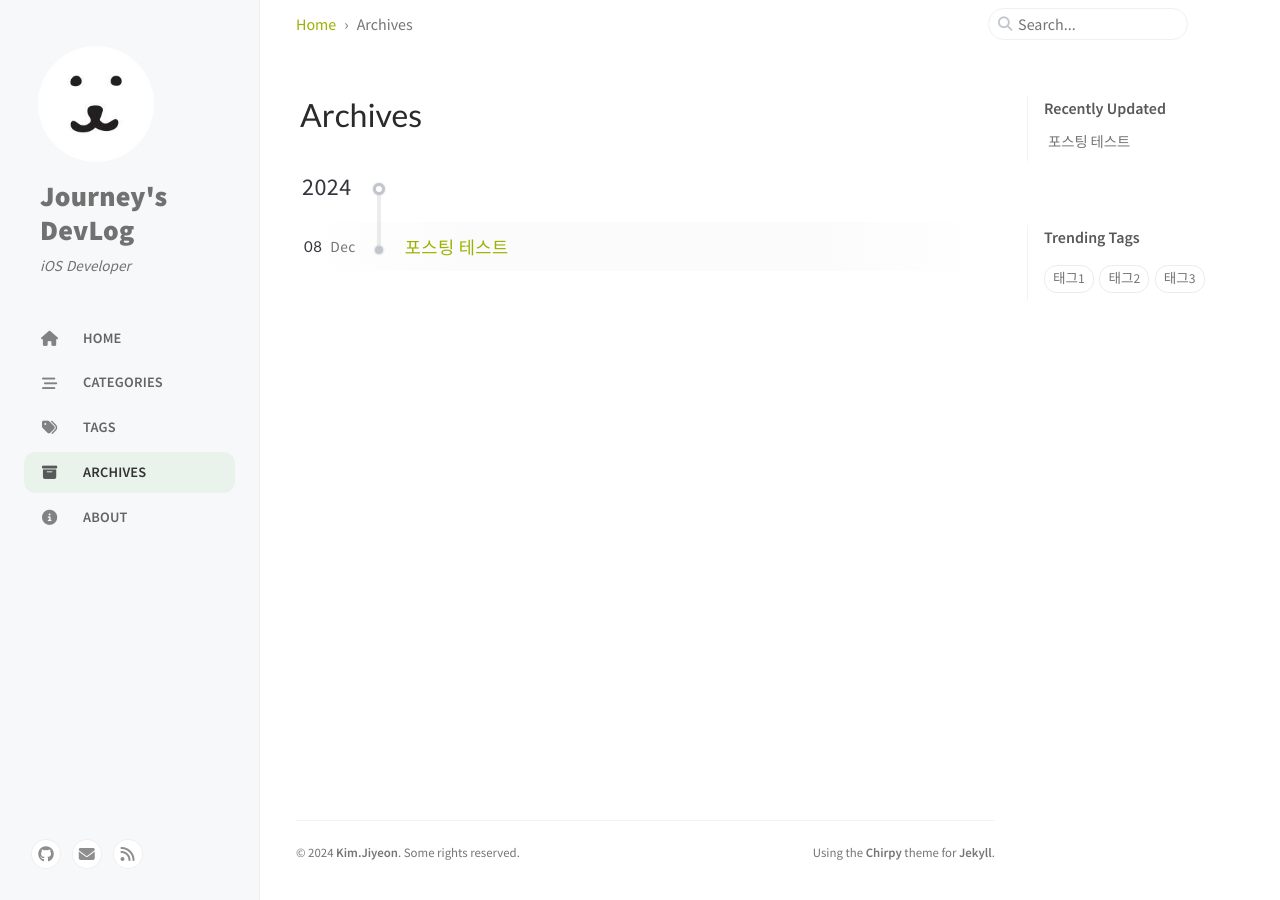
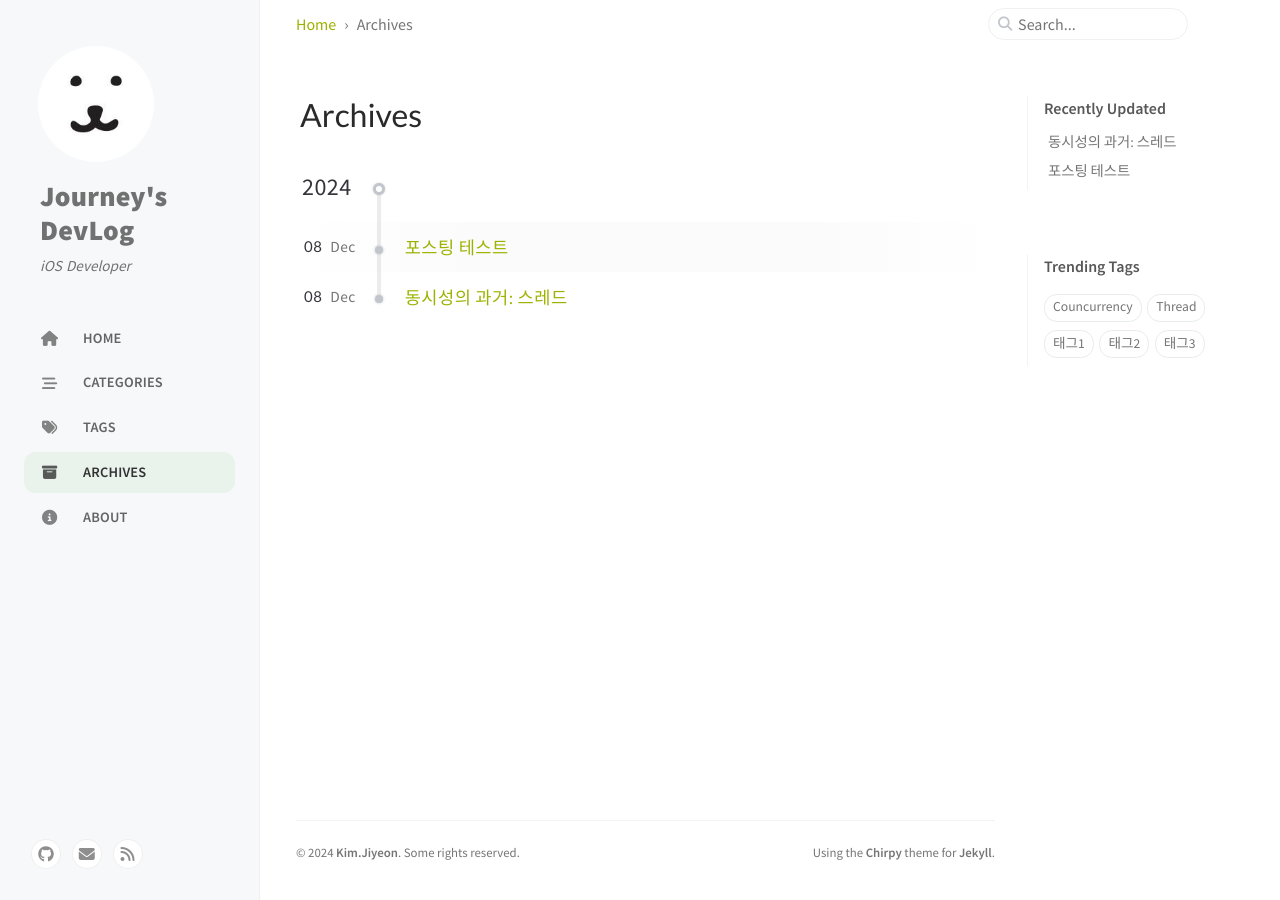
Before and after one commit to ji-yeon224/ji-yeon224.github.io, a Jekyll site: the page built from _tabs/archives.md, in a window 1280 px wide. Built offline with Jekyll 4.4.1, drawn with Linux system fonts in a browser that asks for light colours; cached includes are drawn as plain includes; comment, search, counter and statistics services are not loaded; part of the change alters nothing that is shown.

Commit message:
New Post

````diff
--- a/_config.yml
+++ b/_config.yml
@@ -19,7 +19,7 @@ title: Journey's DevLog # the main title
 tagline: iOS Developer # it will display as the subtitle
 
 description: >- # used by seo meta and the atom feed
-  .
+  iOS
 
 # Fill in the protocol & hostname for your site.
 # E.g. 'https://username.github.io', note that it does not end with a '/'.
@@ -42,6 +42,8 @@ social:
     # Uncomment below to add more social links
     # - https://www.facebook.com/username
     # - https://www.linkedin.com/in/username
+
+future: true
 
 # Site Verification Settings
 webmaster_verifications:
--- /dev/null
+++ b/_posts/2024-12-07-Concurrency_Thread.md
@@ -0,0 +1,482 @@
+---
+title: "동시성의 과거: 스레드"
+date: YYYY-MM-DD HH:MM:SS +09:00
+categories:
+  - PointFree스터디
+tags:
+  - Councurrency
+  - Thread
+comments: "true"
+---
+
+# Concurrency's Past: Threads
+
+## Thread Basics
+
+Operation Queue나 GCD 등 스레드를 고려하지 않고 비동기 코드를 작성하도록 발전해왔다.
+
+동시성 코드를 잘 이해하기 위해서는 동시성 코드의 시작인 Thread에 대해 공부해야 한다. 운영체제는 수십, 수백개의 논리적 스레드를 관리한다.
+
+Thread 는 클래스타입으로 정의되어있다. POSIX 스레드를 기반으로 만들어져서 사용자가 해당 내용에 대해 알지 못해도 스레드를 쉽게 다룰 수 있도록 애플에서 Thread 클래스를 제공한다.
+
+```swift
+Thread.detachNewThread{
+   Thread.sleep(forTimeInterval: 1)
+   print(Thread.current)
+}
+```
+
+위의 내용을 실행시키면 출력되지 않고 프로그램이 종료된다.
+
+`detachNewThread` 를 통해 메인 스레드가 아닌 새로운 스레드를 생성하게 되었고, 그 내부에서 동작하기 때문에 `sleep` 을 기다리지 않고 프로그램이 종료되는 것.
+
+그렇기 때문에
+
+```swift
+Thread.detachNewThread{
+   Thread.sleep(forTimeInterval: 1)
+   print(Thread.current) // 1
+}
+Thread.sleep(forTimeIntervar: 1.1)
+print(Thread.current) // 2
+```
+
+위의 코드를 실행시킨 후 현재 실행되고있는 범위의 스레드 정보를 출력시키면 서로 다른 정보를 출력하게 된다.
+
+```
+<NSThread: 0x106404d00>{number = 2, name = (null)} // 1
+<_NSMainThread: 0x10600aa90>{number = 1, name = main} // 2
+```
+
+**스레드의 순서는 보장되지 않는다.**
+
+```swift
+Thread.detachNewThread{
+   print("1", Thread.current)
+}
+Thread.detachNewThread{
+   print("2", Thread.current)
+}
+Thread.detachNewThread{
+   print("3", Thread.current)
+}
+```
+
+여러 개의 스레드를 생성할 때, 스레드의 생성 순서대로 실행되지 않을 수 있다.
+
+운영체제는 스레드에 실행시간을 할당하는 복잡한 로직을 처리하기 때문에 실행 순서를 예측할 수 없다.
+
+`detachNewThread`를 통해 다른 스레드를 방해하지 않고 작업을 수행할 수 있다. 이론적으로는 컴퓨터에 유한한 수의 코어가 존재한다. 하지만 운영체제 내부적으로 복잡한 작업을 처리하여 여러 스레드가 각자 작업을 수행하고 다른 스레드로 넘어가도록 하여 여러 작업이 교대로 이루어질 수 있도록 한다.
+
+## Priority and Cancellation
+
+### **우선순위**
+
+Thread의 초기화 함수로 스레드를 생성하여 스레드의 우선순위를 설정할 수 있다.
+
+```swift
+let thread = Thread {
+  Thread.sleep(forTimeInterval: 1)
+  print(Thread.current)
+}
+thread.start()
+thread.threadPriority = 0.75
+```
+
+우선순위는 0에서 1 사이의 double 값으로, 운영체제가 해당 스레드를 더 빨리 실행하도록 권장할 수 있지만 보장 되진 않는다.
+
+### **취소**
+```swift
+thread.cancel()
+```
+
+`cancel()` 을 호출하여 **실행 중인 스레드를 중지 요청**을 보낼 수 있다.
+`cancel()`로 스레드의 실행을 멈출 수 있는 것이 아니라 스레드 종료 요청을 보내 내부의 플래그를 변경하도록 한다.
+
+취소를 통해 더 우선순위가 높은 작업을 수행할 때 현재 작업을 취소하고 다음 작업을 수행하도록 할 수 있다.
+
+```swift
+let thread = Thread {
+  Thread.sleep(forTimeInterval: 1)
+  guard !Thread.current.isCancelled else {
+    print("Cancelled")
+    return
+  }
+  print(Thread.current)
+}
+```
+
+`Thread.current.isCancelled` 플래그를 사용하여 스레드 내부에 플래그를 확인하는 코드를 넣어주는 것이 좋다.
+플래그를 자주 확인하여 불필요한 작업을 빠르게 종료할 수 있도록 하는 것이 좋다.
+다만, 취소 매커니즘이 다른 스레드 작업들과 완전히 결합되어있다.
+`Thread.sleep()` 이 동작하고 있을 동안 취소 플래그를 확인하지 않는다.
+```swift
+let thread = Thread {
+  Thread.sleep(forTimeInterval: 1)
+  print(Thread.current)
+}
+thread.start()
+Thread.sleep(forTimeInterval: 0.01)
+thread.cancel()
+```
+
+`Thread.sleep` 에서 취소된 스레드를 인지하지 못하고 취소가 되더라도 지정된 시간이 지날 때 까지 기다리게 된다.
+이러한 이유는 아마도 CPU에서 오버헤드를 피하기 위한 의도로 보여진다.
+우선순위와 취소는 스레드에서 **Cooperative(협조)** 의 특성을 보여주는 기능이다. 스레드에서 낮은 우선순위를 설정하여 다른 스레드들이 CPU에서 더 많은 작업을 할 수 있도록 하고, 스레드 취소를 감지하게 되면 스레드의 작업을 중단하여 불필요한 작업을 빠르게 끝낼 수 있도록 할 수 있다.
+
+## Problems: Coordination
+
+**✔️ 딕셔너리 사용의 안정성**
+
+Thread Dictionary는 말 그대로 딕셔너리 타입이기 때문에 안정성 부분에서 떨어지게 된다. 키 이름을 잘못 입력했을 경우 컴파일러가 해당 문제를 잡을 수 없기 때문에 **런타임 시 문제**가 발생할 가능성이 있다.
+
+
+**✔️ 스레드 딕셔너리 전달 문제**
+
+스레드 딕셔너리를 통해서 데이터를 쉽게 전달할 수 있지만 문제는 **단일 스레드에 한해서만 동작**한다는 것이다. 기존 스레드 내부에서 새로 스레드를 생성하더라도 기존 딕셔너리 데이터를 전달할 수 없다.
+
+예시) 병렬 처리
+```swift
+func makeDatabaseQuery() {
+  let requestId = Thread.current.threadDictionary["requestId"] as! UUID
+  print(requestId, "Making database query")
+  Thread.sleep(forTimeInterval: 0.5)
+  print(requestId, "Finished database query")
+}
+
+func makeNetworkRequest() {
+  let requestId = Thread.current.threadDictionary["requestId"] as! UUID
+  print(requestId, "Making network request")
+  Thread.sleep(forTimeInterval: 0.5)
+  print(requestId, "Finished network request")
+}
+
+func response(for request: URLRequest) -> HTTPURLResponse {
+  let start = Date()
+  let requestId = Thread.current.threadDictionary["requestId"] as! UUID
+
+  let databaseQueryThread = Thread { makeDatabaseQuery() }
+  databaseQueryThread.start()
+
+  let networkRequestThread = Thread { makeNetworkRequest() }
+  networkRequestThread.start()
+
+  // TODO: join threads somehow
+
+  print(requestId, "Completed in", Date().timeIntervalSince(start))
+  return .init()
+}
+
+// 새 스레드에서 네트워크 요청
+let thread = Thread {
+  response(for: .init(url: .init(string: "<https://www.pointfree.co>")!))
+}
+thread.threadDictionary["requestId"] = UUID()
+thread.start()
+```
+
+`makeDatabaseQuery()` 와 `makeNetworkRequest()` 가 내부에서 생성된 스레드를 통해서 병렬적으로 실행된다.
+위의 코드는 오류가 발생하는데 그 이유는 외부에서 생성된 스레드 딕셔너리의 데이터가 내부에서 생성된 스레드에 전달이 되지 않아 requestId값을 찾는데에 오류가 발생한다.
+→ 내부에서 스레드를 생성하였지만 **스레드는 자식 스레드의 개념이 없기 때문에** 별도의 스레드가 생성된다.
+
+위의 코드가 원하는대로 동작하려면 **새로 생성한 딕셔너리에 데이터를 복사**해야 한다.
+```swift
+let databaseQueryThread = Thread { makeDatabaseQuery() }
+databaseQueryThread.threadDictionary.addEntries(
+  from: Thread.current.threadDictionary as! [AnyHashable: Any]
+)
+databaseQueryThread.start()
+```
+
+
+**✔️ 스레드 조인**
+
+위의 예시 코드에서 `databaseQueryThread()` 와 `networkRequestThread()` 는 서로 다른 비동기 작업을 수행하게 된다. 그렇기 때문에 두 작업이 끝나기 전에 함수가 종료된다. 두 작업의 완료를 기다리는 매커니즘이 스레드에는 존재하지 않는다.
+```swift
+while !databaseQueryThread.isFinished || !networkRequestThread.isFinished {
+  Thread.sleep(forTimeInterval: 0.1)
+}
+```
+
+해당 코드처럼 임시로 while루프를 통해 스레드 종료 여부를 판단하는 방법 뿐이다.
+이 방식은 **비효율적**인 방식이다.
+
+
+**✔️ 스레드 취소 전달**
+
+위의 스레드 딕셔너리 문제와 유사하게 스레드 취소 작업 또한 내부 스레드에 전달되지 않는다.
+```swift
+let thread = Thread {
+    print("Outer thread started")
+    Thread.sleep(forTimeInterval: 1) // 1초 동안 대기
+    print("Outer thread is cancelled:", Thread.current.isCancelled)
+
+    // 외부 스레드에서 새 스레드를 만듦
+    let innerThread = Thread {
+        print("Inner thread started")
+        print("Inner thread is cancelled:", Thread.current.isCancelled)
+        Thread.sleep(forTimeInterval: 2)
+        print("Inner thread finished")
+    }
+    innerThread.start() // 내부 스레드 실행
+
+    guard !Thread.current.isCancelled else {
+        print("Outer thread was cancelled")
+        return
+    }
+    print("Outer thread finished")
+}
+
+thread.start()
+Thread.sleep(forTimeInterval: 0.5) // 0.5초 대기 후
+thread.cancel() // 외부 스레드를 취소함
+
+
+```
+
+```plainText
+Outer thread started
+Inner thread started
+Outer thread is cancelled: true
+Inner threa is cancelled: false
+```
+
+위의 코드에서 스레드를 실행하게 된다면 외부 스레드(Outer thread)는 `thread.cancel()` 로 인해 종료되지만 내부에서 생성된 스레드(Inner thread)는 종료되지 않는다.
+즉, 외부 스레드를 취소하더라도 **취소 상태가 내부에 전달되지 않아** 내부 스레드는 계속 작업을 진행하게 된다.
+
+위와 같은 문제들은 비동기 작업을 효율적으로 관리하는 데에 불편함을 야기한다.
+
+## Problems: Expensiveness
+
+만약 우리가 처리해야 할 내용이 많을 경우 스레드의 비용 측면에서 문제가 발생할 수 있다.
+
+**✔️ 스레드 생성 비용과 경쟁**
+
+스레드를 생성하는데에 많은 비용이 든다. 스레드를 생성하게 되면 운영체제가 작업을 빨리 처리할 수 있도록 스케줄링하지만, 그러기 위해 다른 스레드와 경쟁을 하게 된다.
+
+만약 1000개의 스레드를 만들게 되면 많은 스레드가 서로 경쟁해서 운영체제가 시간을 적절히 할당하기 어려워진다.
+
+그렇기 때문에 작업이 느려지고 시스템이 비효율적으로 작동하게 된다.
+
+
+**✔️ 스레드 호출 스택의 메모리 사용 문제**
+
+각 스레드는 고유한 호출 스택(작업을 처리하기 위해 필요한 메모리 공간)을 가지고 있으며, 이 스택의 크기는 0.5MB이다. 그렇기 때문에 1000개의 스레드를 생성하면 호출 스택만으로 500MB의 메모리가 필요하게 된다.
+
+
+**✔️ 스레드 경쟁으로 인한 성능 문제**
+
+많은 스레드가 생성되어 각 스레드가 CPU를 사용하는 시간이 줄어들게 된다면 각 스레드가 작업을 처리할 수 있는 시간이 줄어들게 된다.
+
+예를 들어, 1,000개의 스레드를 생성한 채로 다른 스레드에서 50,000번째 소수 구하기 작업을 수행한다고 해보자. 다른 경쟁 스레드가 없는 상황이라면 50,000번째 소수를 계산하는데는 0.025초가 걸리지만 경쟁 스레드가 1,000개가 있는 경우 2.93초로 100배 이상 처리 속도가 느려진다.
+
+
+**✔️ Non-blocking 작업**
+> **non-blocking** 작업은 비동기 작업을 수행할 때 **CPU가 실제로 작업을 수행하고 있지 않은 대기 시간에 다른 작업을 처리할 수 있도록 처리하는 방식**을 의미한다. 예를 들어, 어떠한 작업을 지연시키거나, 네트워크 요청 시 서버로부터 데이터를 받을 때 까지 기다리는 경우 CPU는 처리할 작업이 많지 않기 때문에 non-blocking이 필요하게 된다.
+
+이러한 경우 다른 스레드가 작업을 처리할 수 있도록 잠시 스레드를 포기했다가 준비가 되었을 때 다시 작업을 처리할 수 있어야 하지만 스레드에서는 이러한 처리를 하기 어렵다. 스레드는 CPU와 밀접하게 연결되어있고, CPU 코어에서는 연속적으로 작업을 처리하도록 설계되어 있기 때문에 잠시 멈추거나 다른 작업을 위해 대기하는 것이 어렵다.
+
+스레드에서 대기를 하기 위해 `Thread.sleep` 을 사용해볼 수 있는데 해당 방식은 매우 **비효율적**이다. 스레드 리소스를 사용하고 있지만, 실제로는 작업을 하고있지 않기 때문이다.
+
+이 보다 더 효율적인 대기 방식은 스레드를 멈추는 대신 운영체제에 일정 시간이 지나면 알려달라고 요청하는 것이다. 하지만 스레드 만으로는 이러한 작업을 수행할 수 없고, 스케쥴 된 작업을 확인하는 도구가 추가적으로 필요할 것이다.
+
+
+**✔️ Thread pool**
+
+**Thread Starvation**이나 **Thread Explosion**를 해결하기 위해 **스레드 풀**을 만드는 방식을 주로 사용하게 된다.
+
+> **Thread Starvation**(스레드 기아 문제): 한정된 수의 스레드가 많은 작업을 처리하려 할 때, 일부 스레드가 오래 기다려야 하는 경우. 즉, 작업이 완료되지 않은 채로 계속 대기하는 상황
+> **Thread Explosion**(스레드 과잉 생성 문제): 너무 많은 스레드가 생성되어 CPU 사용 시간 할당이 어려워 성능이 저하되고, 비효율적으로 작동하는 문제.
+
+스레드 풀은 일정 수의 스레드를 미리 생성하고 관리하는 방식이다. 스레드가 필요할 때 새로 생성하는 대신 스레드 풀에 준비되어 있는 스레드를 요청하여 작업을 처리하게 된다. 스레드가 모두 사용 중일 경우에는 하나가 완료될 때 까지 기다리게 된다.
+
+스레드 풀은 몇가지 단점을 가지고 있다.
+
+1. 차단 작업에 도움 되지 않는다.
+    여전히 타이머나 네트워크 요청 등의 대기 상태의 경우 CPU에서 다른 작업을 처리할 수 없는 상태가 된다.
+
+2. 국소적 해결책
+    스레드 풀은 스레드를 과도하게 생성되지 않도록 할 수 있지만 직접 관리하는 코드 내에서만 가능하다. 외부 라이브러리나 프레임워크에서 자체적으로 스레드 풀을 사용하고 있을 수 있어 독립적인 스레드 풀이 여러 개 존재할 수 있다. 이는 결국 스레드 과잉 생성 문제를 다시 일으킬 수 있따.
+
+3. 협력적 동시성(cooperative concurrency)의 부족
+    협력적 동시성은 여러 스레드가 자원을 공유하며 효율적으로 사용하는 방식을 의미하는데 스레드는 이러한 기능을 기본적으로 제공하지 않는다. 사용하기 위해서는 직접 만들어야 하며 글로벌한 협력적 솔루션을 제공하기 어렵다.
+
+
+## Problems: Data Races
+
+스레드를 생성하여 작업을 하게되면 **Race Condition**이라는 문제를 마주하게 된다.
+> - Race Condition: 여러 스레드가 동일한 데이터를 동시에 읽거나 수정할 때 발생하는 문제
+
+애플 프레임워크는 이러한 문제를 동기화하여 방지할 수 있도록 제공하는 도구가 있지만 스레드와 밀접하게 통합되어 있지 않아 개발자가 올바르게 사용해야 한다.
+
+**✔️ 데이터레이스 발생 원인**
+
+다음과 같은 클래스에서 가변 상태의 값을 여러 스레드에서 읽거나 수정하려고 한다.
+```swift
+class Counter {
+  var count = 0
+}
+let counter = Counter()
+```
+
+그 후 1000개의 스레드를 생성하여 값을 증가시키게 되면
+```swift
+for _ in 0..<1_000 {
+  Thread.detachNewThread {
+    Thread.sleep(forTimeInterval: 0.01)
+    counter.count += 1
+  }
+}
+```
+
+출력 값은 1000보다 작은 값이 실행할 때 마다 다르게 나올 것이다.
+이러한 결과가 나오는 이유는 값을 변경하는 작업이 **단일 원자적 연산이 아니기 때문**이다.
+`counter.count += 1` 은
+- 현재 count값 가져오기
+- 값 증가시키기
+- 값을 count에 할당하기
+
+이렇게 세 단계로 동작하고 있다.
+우리가 원하는 동작 방식은 아래와 같다.
+```swift
+스레드 1: var count1 = counter.count  // 0
+스레드 1: count1 += 1                 // 1
+스레드 1: counter.count = count1      // 1
+스레드 2: var count2 = counter.count  // 1
+스레드 2: count2 += 1                 // 2
+스레드 2: counter.count = count2      // 2
+```
+
+하지만 실제로는 순서가 아래와 같이 섞여 실행될 가능성이 있다.
+```swift
+스레드 1: var count1 = counter.count  // 0
+스레드 2: var count2 = counter.count  // 0
+스레드 1: count1 += 1                 // 1
+스레드 2: count2 += 1                 // 1
+스레드 1: counter.count = count1      // 1
+스레드 2: counter.count = count2      // 1
+```
+
+스레드 2는 count의 값을 가져올 때 1이 아닌 0의 값을 가져오게 된다.
+이러한 data race 문제를 해결하기 위해서는 접근을 **동기화**해야 한다.
+
+값을 변경하기 시작할 때 다른 스레드는 접근을 하지 못하고 수정이 완료된 후에 접근할 수 있도록 락(lock)을 사용해야 한다.
+
+
+**✔️ 락(lock)**
+락은 코드의 일부가 실행되는 동안 다른 스레드들이 해당 부분을 실행하지 못하도록 막는 기능을 한다.
+`NSLock()` 을 이용하여 변경 작업 전 후에 락을 걸고 푸는 작업을 추가하는 메서드를 구현하여 해결할 수 있다.
+```swift
+class Counter {
+  let lock = NSLock()
+  private(set) var count = 0
+
+  func increment() {
+    self.lock.lock()
+    defer { self.lock.unlock() }
+    self.count += 1
+  }
+}
+
+for _ in 0..<1_000 {
+  Thread.detachNewThread {
+    Thread.sleep(forTimeInterval: 0.01)
+    counter.increment() // 증가 메서드 호출
+  }
+}
+```
+
+이렇게 실행하면 항상 일관된 1,000이라는 값을 얻을 수 있다.
+위의 코드는 값을 변경하기 위해 락을 걸고 푸는 메서드를 따로 만들어야 하기 때문에 클로저를 통해 modify 메서드를 만들어 볼 수도 있다.
+
+```swift
+func modify(work: (Counter) -> Void) {
+  self.lock.lock()
+  defer { self.lock.unlock() }
+  work(self)
+}
+counter.modify {
+  $0.count += 1
+}
+```
+
+위와 같은 코드도 좋지만 다음과 같이 getter, setter를 사용하는 것이 변경하려는 데이터를 더 명시적으로 표기할 수 있을 것이다.
+```swift
+private var _count = 0
+var count: Int {
+  get {
+    self.lock.lock()
+    defer { self.lock.unlock() }
+    return self._count
+  }
+  set {
+    self.lock.lock()
+    defer { self.lock.unlock() }
+    self._count = newValue
+  }
+}
+
+for _ in 0..<1_000 {
+  Thread.detachNewThread {
+    Thread.sleep(forTimeInterval: 0.01)
+	counter.count += 1
+  }
+}
+// count = 539
+```
+
+하지만 위의 코드를 실행하면 또 다시 1,000이하의 값이 나오게 된다.
+
+위의 코드는 값을 읽고 쓰는 get과 set 부분에만 락이 걸리게 되며 전체 트랜잭션에는 락이 걸리지 않기 때문에 발생하는 문제이다.
+
+
+**✔️ read-modify**
+
+(비공식 지원 기능?)
+
+read-modify는 동시성 관련 작업을 처리하는 기능으로, 속성의 읽기 및 수정 작업을 안전하게 처리할 수 있는 기능이다.
+위의 코드를 read-modify를 사용하여 다음과 같이 수정해 볼 수 있다.
+```swift
+var count: Int {
+  _read {
+    self.lock.lock()
+    defer { self.lock.unlock() }
+    yield self._count
+  }
+  _modify {
+    self.lock.lock()
+    defer { self.lock.unlock() }
+    yield &self._count
+  }
+}
+
+counter.count += 1
+```
+
+해당 코드는 정확히 1,000의 값을 가지게 된다.
+`counter.count += 1` 과 같은 연산은 단일 트랜잭션으로 처리하게 된다.
+
+하지만, read-modify에서도 문제가 발생할 가능성이 있다.
+```swift
+counter.count += 1 + counter.count / 100
+```
+counter.count를 여러 번 참조하는 경우 문제가 발생하게 된다.
+
+읽기와 쓰기에 별도로 락이 걸리게 되면서 읽기와 쓰기 사이에 다른 스레드가 개입할 수 있게 된다. 그렇게 되면 해당 연산을 단일 트랜잭션으로 묶지 못하게 된다.
+
+위의 문제를 해결하기 위해선 결국 위에서 사용하였던 modify 메서드를 사용하여 연산 자체를 단일 트랜잭션을 묶어야 한다. 동기화 문제를 완전히 해결하기 위해서는 결국 상태를 변경하는 전용 메서드를 활용해야 한다.
+
+이러한 문제점들은 멀티스레딩과 데이터레이스 문제의 까다로움을 보여준다.
+
+락은 스레드와 분리되어 있는 도구라는 문제점이 있다. Swift의 새로운 동시성 도구는 스레드와 밀접하게 통합되어 있어서 더 쉽게 문제를 해결할 수 있다.
+
+## **Thread의 한계**
+
+과거 애플 플랫폼에서 스레드는 동시성과 비동기 작업을 처리하기 위한 주요 도구였다. 하지만 스레드는 다음과 같은 한계를 가지고 있다.
+
+- 스레드는 자식스레드를 지원하지 않기 때문에 우선순위, 취소, 딕셔너리 등의 데이터가 하위 스레드에 전달되지 않는다.
+- 스레드의 수가 과도하게 증가될 수 있다.
+- 코드의 가독성이 떨어진다.
+- 스레드 간 동기화를 위한 툴이 제한적이다.
+
+https://www.pointfree.co/episodes/ep190-concurrency-s-past-threads
````
Also changed, not shown: 2 other files.
